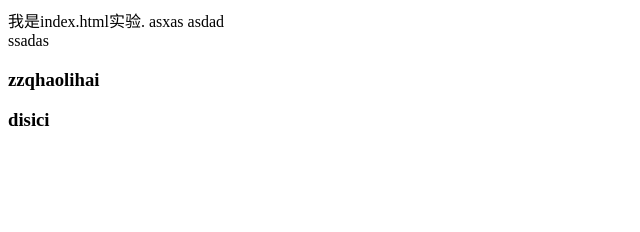
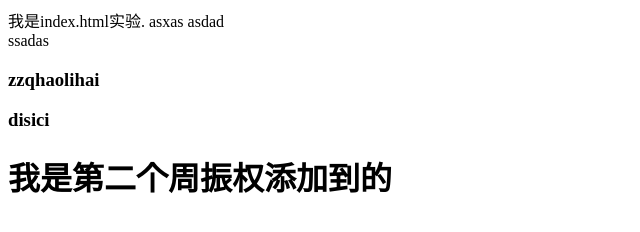
Before and after one commit to zzqzzq920/git-demo, a plain HTML site: page index.html in a window 1280 px wide. Shown: the whole page, without its empty margins (0-640 px from the left). Drawn offline with Linux system fonts and the light colour scheme.

Commit message:
第二个周振权第一次提交

```diff
--- a/index.html
+++ b/index.html
@@ -17,5 +17,6 @@ asxas
   <h3>
     disici
   </h3>
+  <h1>我是第二个周振权添加到的</h1>
 </body>
 </html>
```
